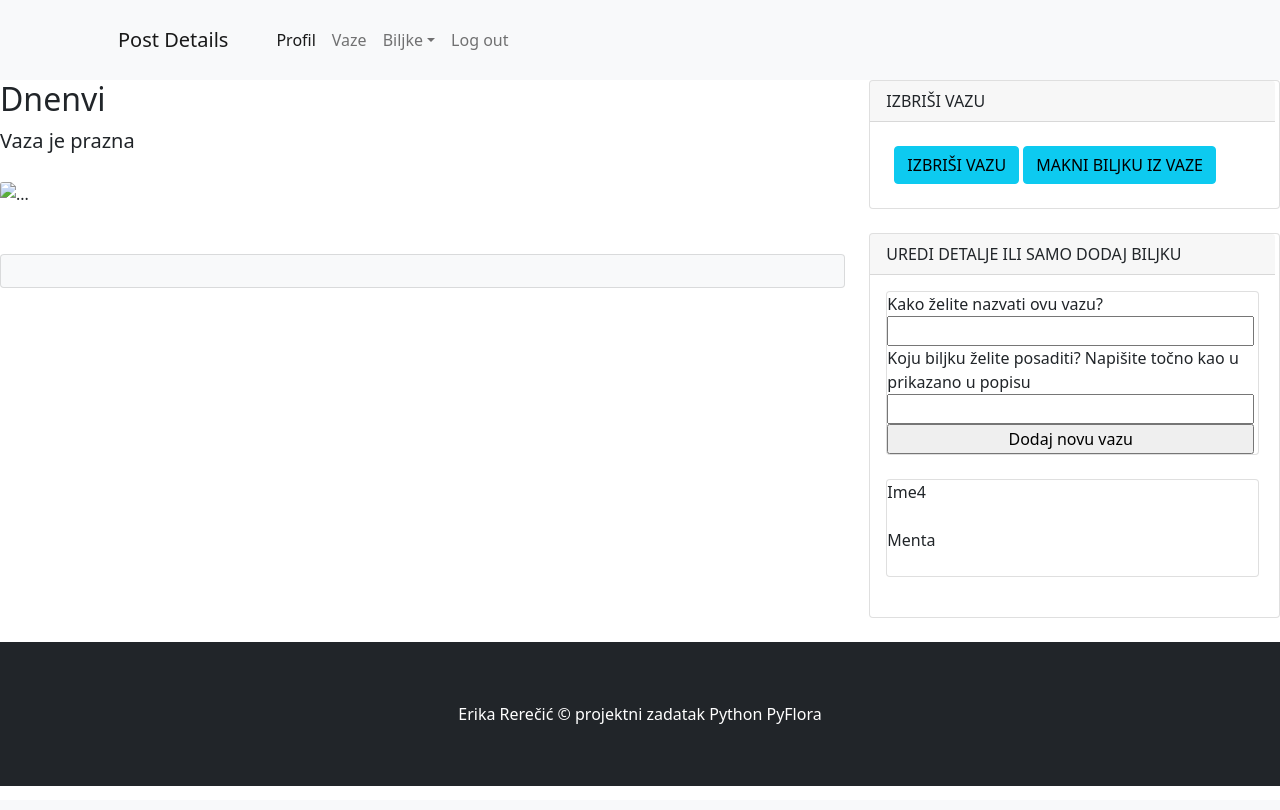
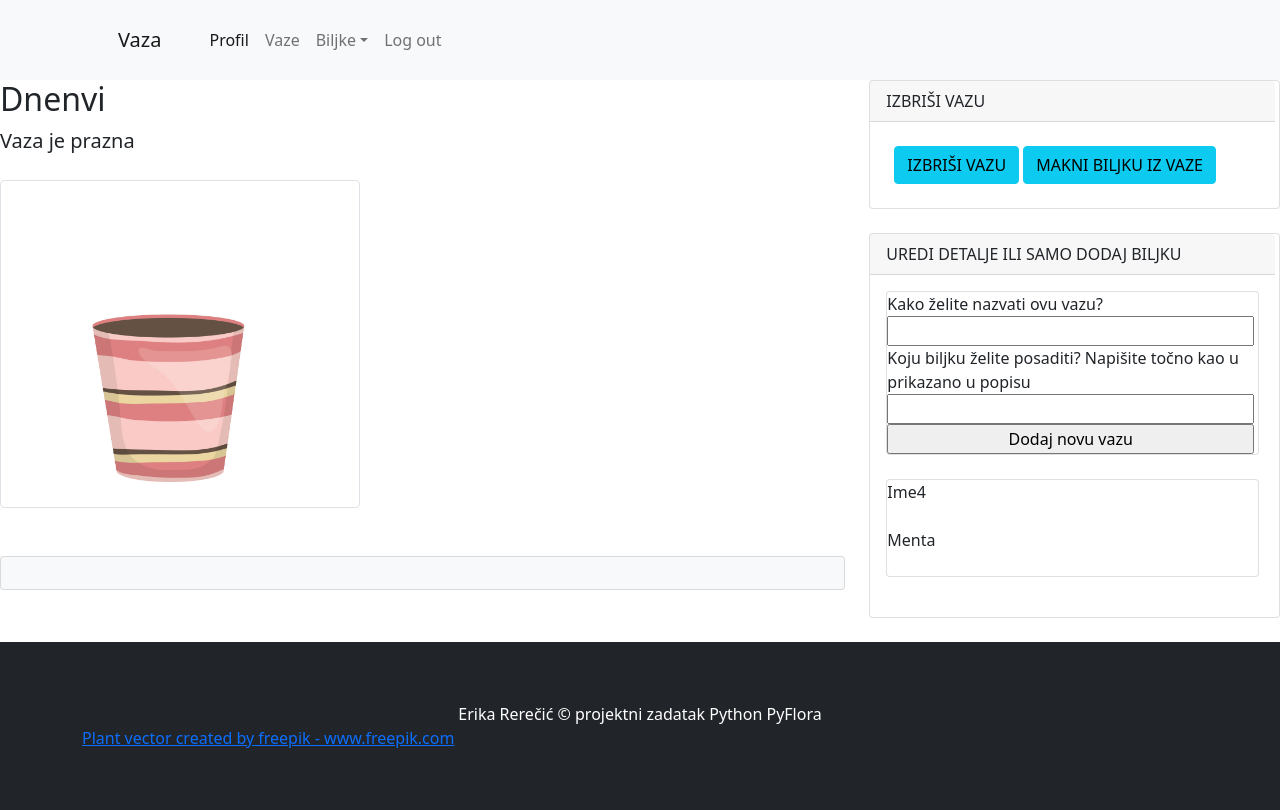
Before and after one commit to Rerika1995/PyFlora--project-, a Flask app: page /vaza_edit/4 in a window 1280 px wide. Before the commit the page ends 786 px from the top, so only its background shows below. Run offline with Flask 2, Linux system fonts and the light colour scheme; data comes from the database, SQL or seed files in the repository; both versions use the stored data as it was after the commit; some libraries are stand-ins or nearby versions.

Commit message:
dodane slike

```diff
--- a/Repository/data_creator.py
+++ b/Repository/data_creator.py
@@ -1,8 +1,8 @@
 import random
 
 def sensor_data():
-    vlaznost = random.randint(1,100)
-    ph = random.randint(1,7)
+    vlaznost = random.randint(30,70)
+    ph = random.randint(2,13)
     light = random.randint(100,500)
 
     return vlaznost, ph, light
--- a/template/Profil.html
+++ b/template/Profil.html
@@ -14,7 +14,10 @@
             Ime i Prezime: {{user.ime}} {{user.prezime}} <br>
             Username: {{ user.username }}<br>
             Email: {{ user.email}}<br>
-            Password : {{user.password}} <br>
+            Password :
+            {%for sign in user.password%}
+                *
+            {%endfor%}<br>
         </p>
     </div>
 </div>
--- a/template/dodaj_vazu.html
+++ b/template/dodaj_vazu.html
@@ -10,9 +10,8 @@
     <ul class="dropdown-menu" aria-labelledby="navbarDropdown">
 
 {%for biljka in biljke%}
-        <li><a class="dropdown-item" href="#!">{{biljka.ime}}</a></li>
+        <li><a class="dropdown-item" href="#!">{{biljka.ime_biljke}}</a></li>
         <li><hr class="dropdown-divider" /></li>
-
 
 {%endfor%}
     </ul>
--- a/template/index.html
+++ b/template/index.html
@@ -33,7 +33,6 @@
                     <section class="mb-5">
                         <h2 class="card-title">{{ vaza.biljka.ime_biljke }}</h2>
 
-                        <img src="{{ vaza.biljka.slika }}" class="card-img-top" alt="...">
 
                         <p class="fs-5 mb-4">
                             Vlažnost zemlje: {{ vaza.biljka.max_vlaznost}} - {{ vaza.biljka.min_vlaznost}} %
@@ -47,6 +46,9 @@
                         <p class="fs-5 mb-4">
                             Svjetlost : {{ vaza.biljka.max_svjetlost}} - {{ vaza.biljka.min_svjetlost}}
                         </p>
+
+                        <img src="/static/{{vaza.biljka.slika}}" class="rounded mx-auto d-block" width ="360" alt="...">
+
                     </section>
 
 
@@ -65,7 +67,7 @@
                         Vaza je prazna
 
                     </p>
-                    <img src="{{ vaza.biljka.slika }}" class="card-img-top" alt="...">
+                    <img src="{{url_for('static', filename='prazna_vaza.jpg')}}" class="rounded mx-auto d-block" width ="360" alt="...">
 
                     <div>
                         <a class="btn btn-light" href="{{url_for('vaza_edit', vaza_id=vaza.id )}}">
--- a/template/layout.html
+++ b/template/layout.html
@@ -64,7 +64,11 @@
 
         <!-- Footer-->
         <footer class="py-5 bg-dark">
-            <div class="container"><p class="m-0 text-center text-white">Erika Rerečić &copy; projektni zadatak Python PyFlora</p></div>
+            <div class="container"><p class="m-0 text-center text-white">Erika Rerečić &copy; projektni zadatak Python PyFlora</p>
+                <a href='https://www.freepik.com/vectors/plant'>Plant vector created by freepik - www.freepik.com</a>
+
+            </div>
+
         </footer>
         <!-- Bootstrap core JS-->
         <script src="https://cdn.jsdelivr.net/npm/bootstrap@5.1.3/dist/js/bootstrap.bundle.min.js"></script>
--- a/template/popis.html
+++ b/template/popis.html
@@ -30,6 +30,9 @@
                 <p class="fs-5 mb-4">
                     Potrebna svjetlost : {{ biljka.min_svjetlost }} - {{ biljka.max_svjetlost}}
                 </p>
+
+                <img src="/static/{{biljka.slika}}" class="rounded mx-auto d-block" width ="360" alt="...">
+
             </section>
 
 
--- a/template/vaza_edit.html
+++ b/template/vaza_edit.html
@@ -1,8 +1,7 @@
 {% extends 'layout.html' %}
 
 {% block title %}
-Post Details
-{% endblock %}
+Vaza{% endblock %}
 
 
 
@@ -20,7 +19,7 @@ Post Details
                     <section class="mb-5">
                         <h2 class="card-title">{{ vaza.biljka.ime_biljke }}</h2>
 
-                        <img src="{{ vaza.biljka.slika }}" class="card-img-top" alt="...">
+
 
                         <p class="fs-5 mb-4">
                             Vlažnost zemlje: {{ vaza.biljka.max_vlaznost}} - {{ vaza.biljka.min_vlaznost}} %
@@ -35,6 +34,9 @@ Post Details
                             Svjetlost : {{ vaza.biljka.max_svjetlost}} - {{ vaza.biljka.min_svjetlost}}
                         </p>
 
+                        <img src="/static/{{vaza.biljka.slika}}" class="rounded mx-auto d-block" width ="360" alt="...">
+
+
 
                         <div>
                             <a class="btn btn-info" href="{{url_for('vaza_edit_senzor', vaza_id=vaza.id)}}">
@@ -47,11 +49,6 @@ Post Details
 
 
 
-                    <div>
-                        <a class="btn btn-light" href="{{url_for('vaza_edit', vaza_id=vaza.id )}}">
-                            EDIT
-                        </a>
-                    </div>
 
                 {%else%}
 
@@ -60,7 +57,7 @@ Post Details
                         Vaza je prazna
 
                     </p>
-                    <img src="{{ vaza.biljka.slika }}" class="card-img-top" alt="...">
+                    <img src="{{url_for('static', filename='prazna_vaza.jpg')}}" class="img-thumbnail" width ="360" alt="...">
 
                 {%endif%}
         </article>
--- a/template/vaza_edit_senzor.html
+++ b/template/vaza_edit_senzor.html
@@ -1,8 +1,7 @@
 {% extends 'layout.html' %}
 
 {% block title %}
-Post Details
-{% endblock %}
+Vaza{% endblock %}
 
 
 
@@ -19,7 +18,6 @@ Post Details
                     <section class="mb-5">
                         <h2 class="card-title">{{ vaza.biljka.ime_biljke }}</h2>
 
-                        <img src="{{ vaza.biljka.slika }}" class="card-img-top" alt="...">
 
                         <p class="fs-5 mb-4">
                             Vlažnost zemlje: {{ vaza.biljka.max_vlaznost}} - {{ vaza.biljka.min_vlaznost}} %
@@ -127,6 +125,7 @@ Post Details
                             {%endif%}
 
 
+                            <img src="/static/{{vaza.biljka.slika}}" class="rounded mx-auto d-block" width ="360" alt="...">
 
 
 
```
Also changed, not shown: Data/biljke.sqlite, Static/default.jpg (added).
